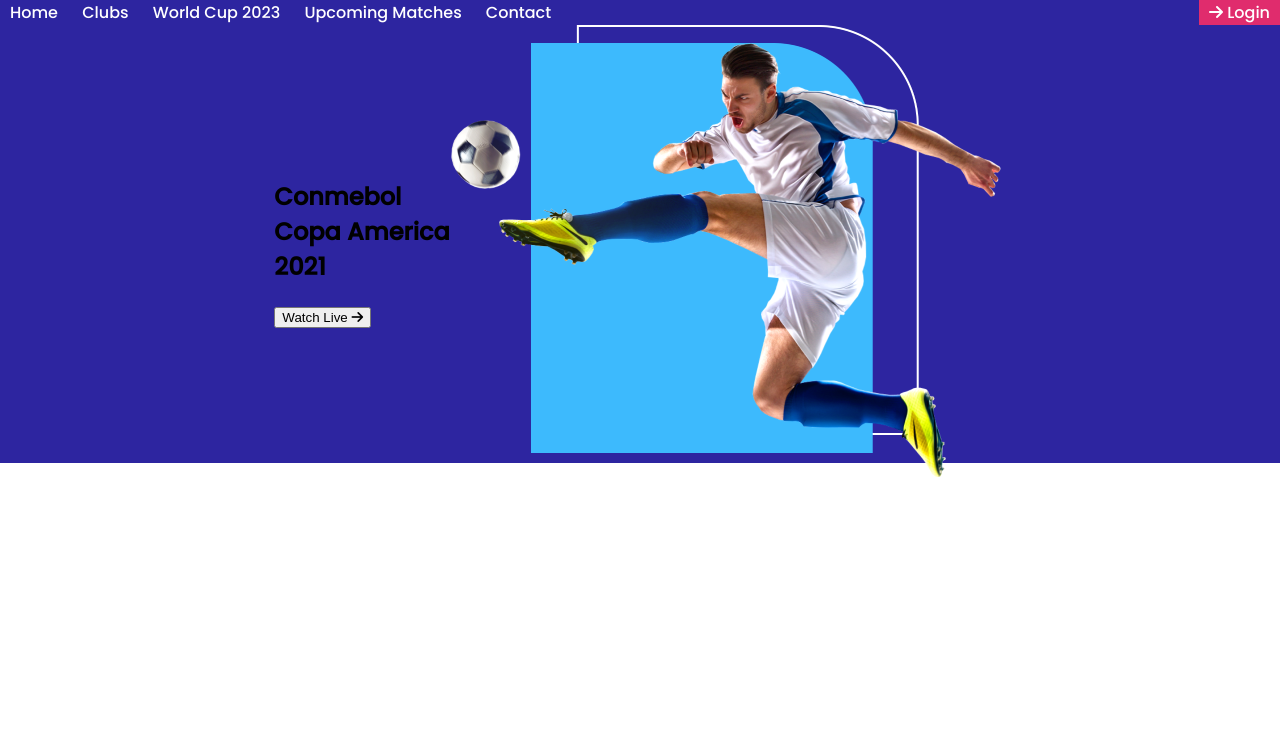
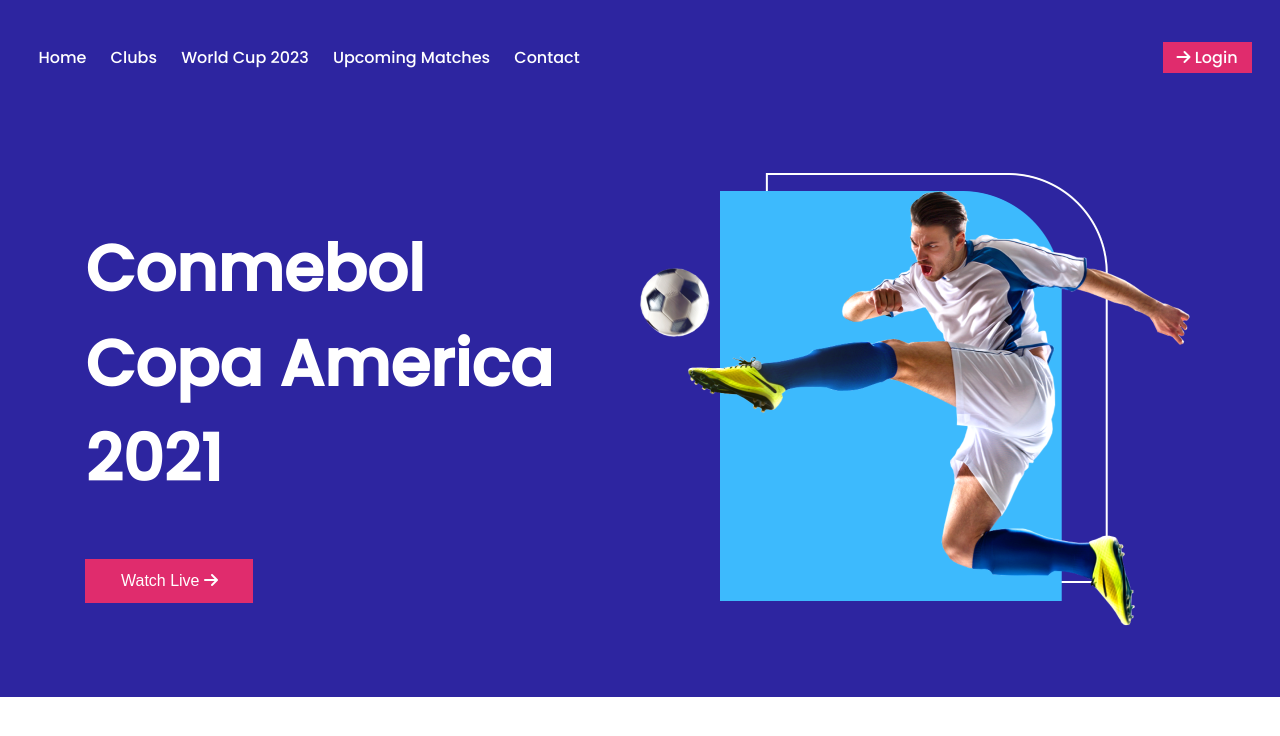
Before and after one commit to Nusrat-Jahan-Nijhum/Responsive-football-Website, a plain HTML site: page index.html in a window 1280 px wide. Drawn offline with Linux system fonts and the light colour scheme.

Commit message:
first section done!

```diff
--- a/index.html
+++ b/index.html
@@ -37,7 +37,7 @@
             <div>
                 <h1>Conmebol<br>
                     Copa America<br>2021</h1>
-                <button type="button">Watch Live <i class="fas fa-arrow-right"></i></button>
+                <button class="watch-button">Watch Live <i class="fas fa-arrow-right"></i></button>
             </div>
             <div class="top-image">
                 <img src="images/Background.png" alt=" Web banner">
--- a/style.css
+++ b/style.css
@@ -12,7 +12,7 @@ body{
 /* nav bar */
 nav{
     display: flex;
-    justify-content: space-between;
+    justify-content:center;
     align-items: center;
     background-color:#2D25A0;
     /* height: 25px;
@@ -23,22 +23,57 @@ nav{
 nav a{
     color: white;
     text-decoration: none;
-    padding: 10px ;
+    margin: 10px;
+}
+
+.nav-options{
+    margin-top: 42px;
 }
 /* login button */
 .login-button{
+    margin-top: 42px;
+    margin-left: 573px;
     background-color:  #E02C6D;
+    padding: 3px 4px;
+    font-weight: 500;
+    font-size: 16px;
 }
-
+/* hover on banner image */
+.top-image img:hover{
+    transform: scale(1.1);
+    transition: transform 1s ease-out;
+}
 /* First container  */
 .first-container{
+
     display: flex;
-    justify-content: center;
-    align-items: center;
+    justify-content:space-evenly;
+    align-items:center;
     background-color: #2D25A0;
+}
+/* banner title  */
+.first-container h1{
+    font-style: normal;
+    font-weight: bold;
+    font-size: 64px;
+    color:  #FFFFFF;
 }
 /* banner image */
 .top-image{
+    margin-top: 100px;
+    margin-bottom: 86px;
     width: 556.01px;
     height: 438px;
 }
+
+/* watch live button */
+.watch-button
+{
+    width: 168px;
+    height: 44px;
+    background-color: #E02C6D;
+    border: 0;
+    font-weight: 500;
+    font-size: 16px;
+    color: #FFFFFF;
+}
```
